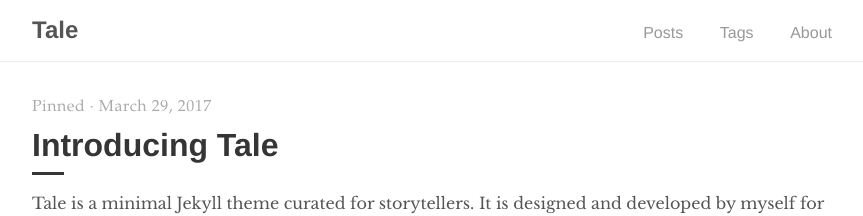
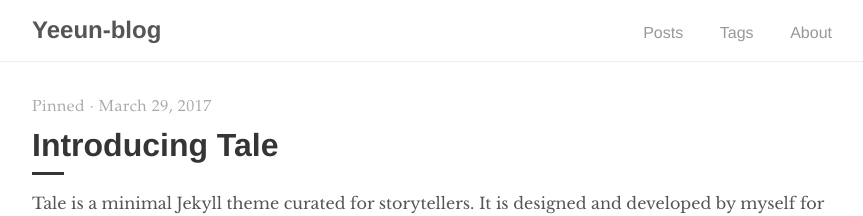
Before and after one commit to lianne-b/lianne-b.github.io, a Jekyll site: the page built from index.html, in a window 1280 px wide. Shown: the top 216 px of the page, without its empty margins (208-1071 px from the left). Built offline with Jekyll 4.4.1, drawn with Linux system fonts in a browser that asks for light colours; the list of posts is cut into pages by our own code.

Commit message:
fix: change url in config

```diff
--- a/_config.yml
+++ b/_config.yml
@@ -1,7 +1,7 @@
 # Site settings
-title:          Tale
-description:    "Minimal Jekyll theme for storytellers"
-baseurl:        "/tale"
+title:          Yeeun-blog
+description:    "Ye Eun's Blog"
+baseurl:        ""
 url:            "https://lianne-b.github.io"
 
 # Google Analytics
```
